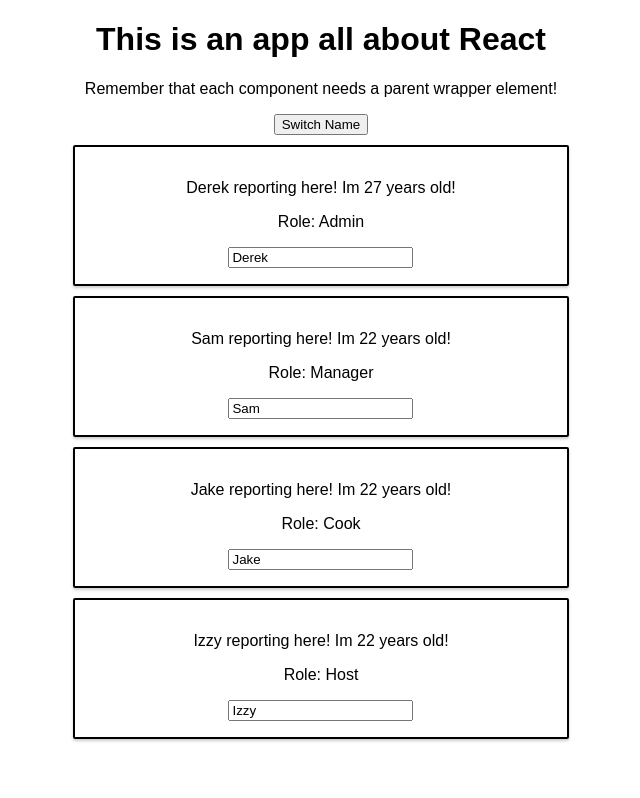
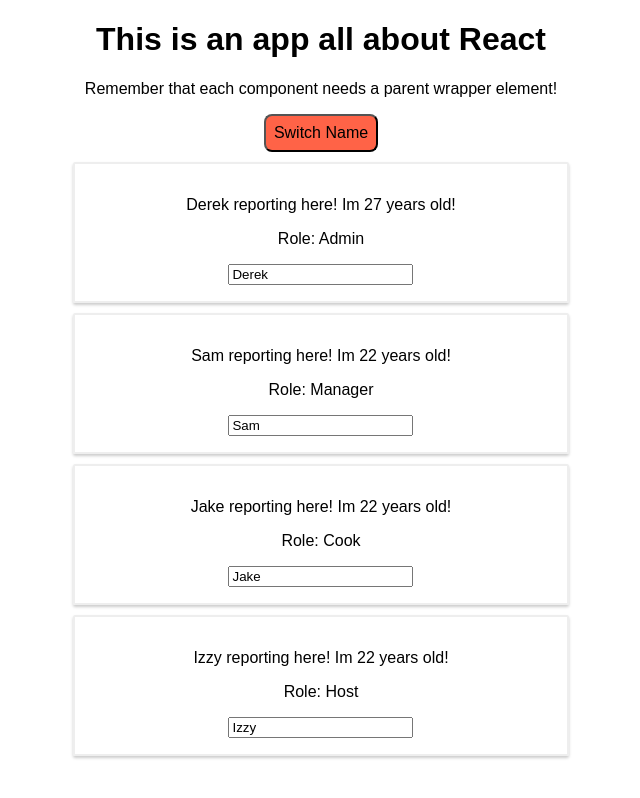
Before and after one commit to T90allred/aboutReact, a React (Create React App) app in the folder about-react/: page / in a window 1280 px wide. Shown: the whole page, without its empty margins (319-959 px from the left). Built offline with nearby package versions, Linux system fonts and the light colour scheme.

Commit message:
Added more styles

```diff
--- a/about-react/src/App.js
+++ b/about-react/src/App.js
@@ -36,11 +36,23 @@
   }
 
   render() {
+
+    const style = {
+      backgroundColor: 'tomato',
+      font: 'inherit',
+      boder: '3px solid blue',
+      padding: '8px',
+      borderRadius: '8px',
+      cursor: 'pointer'
+    };
+
     return (
       <div className="App">
         <h1>This is an app all about React</h1>
         <p>Remember that each component needs a parent wrapper element!</p>
-        <button onClick={ () => this.switchNameHandler('Maxy') }>Switch Name</button>
+        <button
+          style={style}
+          onClick={ () => this.switchNameHandler('Maxy') }>Switch Name</button>
         <Person
           name={this.state.persons[0].name}
           age={this.state.persons[0].age}
--- a/about-react/src/Person/Person.css
+++ b/about-react/src/Person/Person.css
@@ -1,9 +1,8 @@
 .Person {
-    border: 2px solid #000;
+    border: 2px solid #eee;
     border-radius: 2px;
     width: 60%;
-    margin: auto;
-    margin-top: 10px;
+    margin: 10px auto;
     box-shadow: 0 2px 3px #ccc;
     padding: 16px;
     text-align: center;
```
